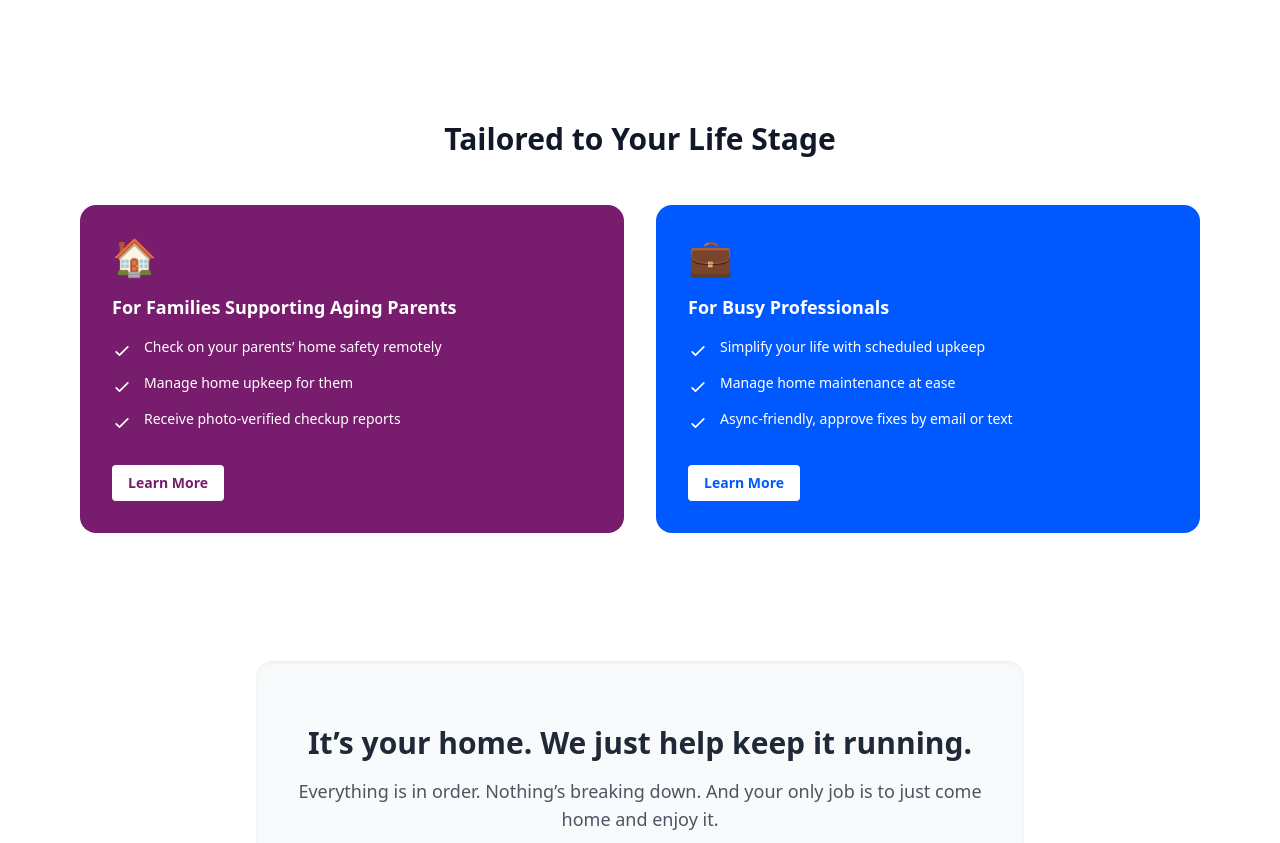
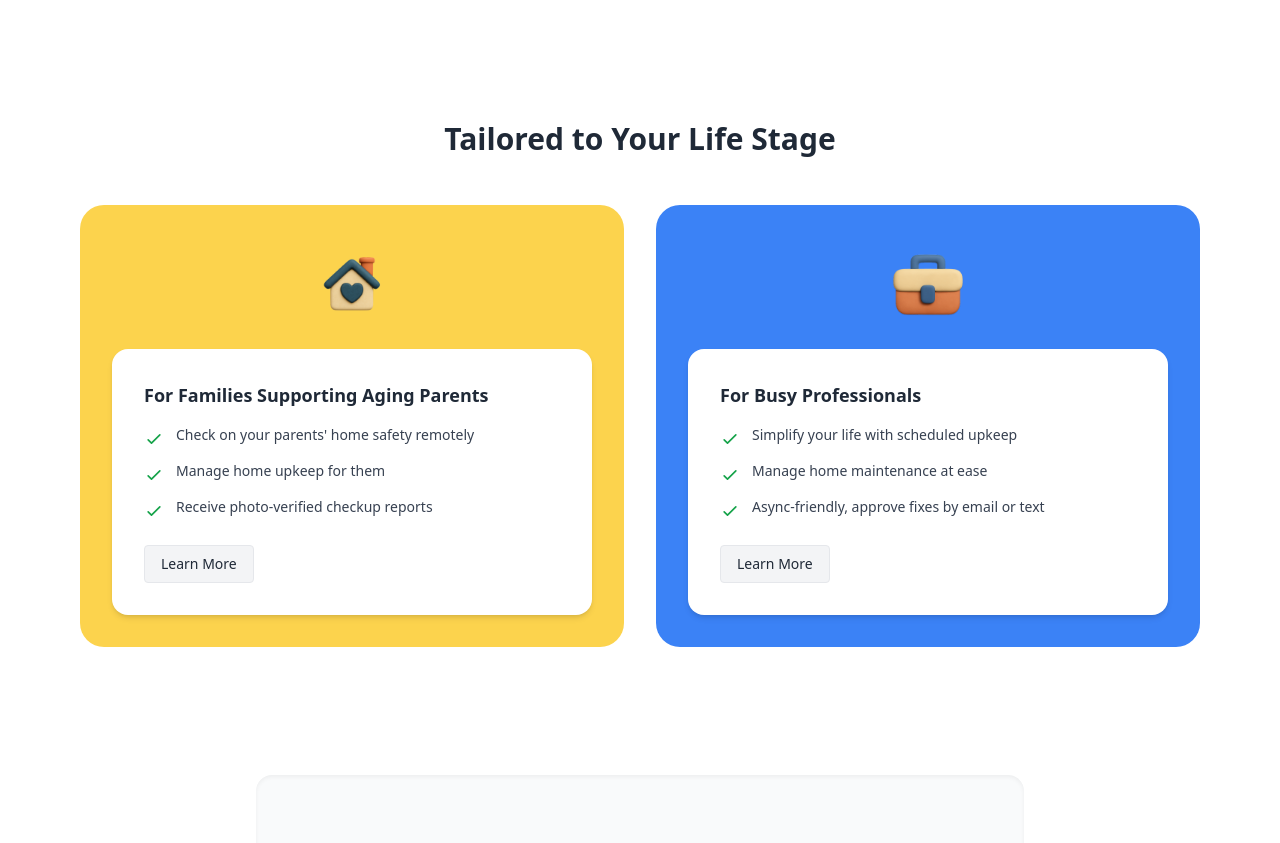
Before and after one commit to nickalodian-upkept/upkept-homepage, a Next.js app: page / in a window 1280 px wide. Shown: the part 1700-2543 px from the top of the page. Built offline with nearby package versions, Linux system fonts and the light colour scheme.

Commit message:
Update Life Stage section with new layout and illustrations

```diff
--- a/pages/index.js
+++ b/pages/index.js
@@ -243,22 +243,23 @@ export default function Home() {
 
 {/* Tailored to Your Life Stage */}
 <section className="mt-32 max-w-6xl mx-auto px-4 text-center">
-  <h3 className="text-3xl font-bold mb-12 text-gray-900">Tailored to Your Life Stage</h3>
+  <h3 className="text-3xl font-bold mb-12">Tailored to Your Life Stage</h3>
   <div className="grid grid-cols-1 md:grid-cols-2 gap-8 text-left">
 
     {/* For Families */}
-    <div className="bg-[#781C6D] rounded-2xl p-8 text-white flex flex-col justify-between">
+    <div className="bg-[#FCD34D] rounded-3xl p-6 sm:p-8 flex flex-col justify-between items-center">
+      <img src="/life-stage-families.png" alt="Family Icon" className="h-24 w-24 mb-4" />
+      <div className="bg-white rounded-2xl shadow-md p-6 sm:p-8 w-full flex flex-col justify-between flex-grow">
         <div>
-        <div className="text-4xl mb-4">🏠</div>
           <h4 className="text-lg font-semibold mb-4">For Families Supporting Aging Parents</h4>
-        <ul className="space-y-3 text-sm">
+          <ul className="space-y-3 text-gray-700 text-sm">
             {[
-            "Check on your parents’ home safety remotely",
+              "Check on your parents' home safety remotely",
               "Manage home upkeep for them",
               "Receive photo-verified checkup reports"
             ].map((item, index) => (
               <li key={index} className="flex items-start gap-3">
-              <svg className="w-5 h-5 text-white mt-1" fill="none" stroke="currentColor" strokeWidth={2} viewBox="0 0 24 24">
+                <svg className="w-5 h-5 text-green-600 mt-1" fill="none" stroke="currentColor" strokeWidth={2} viewBox="0 0 24 24">
                   <path strokeLinecap="round" strokeLinejoin="round" d="M5 13l4 4L19 7" />
                 </svg>
                 <span>{item}</span>
@@ -266,24 +267,26 @@ export default function Home() {
             ))}
           </ul>
         </div>
-      <button className="mt-8 bg-white text-[#781C6D] text-sm font-semibold rounded px-4 py-2 hover:bg-gray-100 transition w-fit">
+        <button className="mt-6 bg-gray-100 border text-sm text-gray-800 rounded px-4 py-2 hover:bg-gray-200 transition w-fit">
           Learn More
         </button>
       </div>
+    </div>
 
     {/* For Professionals */}
-    <div className="bg-[#0059FF] rounded-2xl p-8 text-white flex flex-col justify-between">
+    <div className="bg-[#3B82F6] rounded-3xl p-6 sm:p-8 flex flex-col justify-between items-center">
+      <img src="/life-stage-professionals.png" alt="Professional Icon" className="h-24 w-24 mb-4" />
+      <div className="bg-white rounded-2xl shadow-md p-6 sm:p-8 w-full flex flex-col justify-between flex-grow">
         <div>
-        <div className="text-4xl mb-4">💼</div>
           <h4 className="text-lg font-semibold mb-4">For Busy Professionals</h4>
-        <ul className="space-y-3 text-sm">
+          <ul className="space-y-3 text-gray-700 text-sm">
             {[
               "Simplify your life with scheduled upkeep",
               "Manage home maintenance at ease",
               "Async-friendly, approve fixes by email or text"
             ].map((item, index) => (
               <li key={index} className="flex items-start gap-3">
-              <svg className="w-5 h-5 text-white mt-1" fill="none" stroke="currentColor" strokeWidth={2} viewBox="0 0 24 24">
+                <svg className="w-5 h-5 text-green-600 mt-1" fill="none" stroke="currentColor" strokeWidth={2} viewBox="0 0 24 24">
                   <path strokeLinecap="round" strokeLinejoin="round" d="M5 13l4 4L19 7" />
                 </svg>
                 <span>{item}</span>
@@ -291,9 +294,10 @@ export default function Home() {
             ))}
           </ul>
         </div>
-      <button className="mt-8 bg-white text-[#0059FF] text-sm font-semibold rounded px-4 py-2 hover:bg-gray-100 transition w-fit">
+        <button className="mt-6 bg-gray-100 border text-sm text-gray-800 rounded px-4 py-2 hover:bg-gray-200 transition w-fit">
           Learn More
         </button>
+      </div>
     </div>
 
   </div>
```
Also changed, not shown: public/life-stage-families.png (added), public/life-stage-professionals.png (added). Lines whose indentation alone changed are shown as unchanged.
